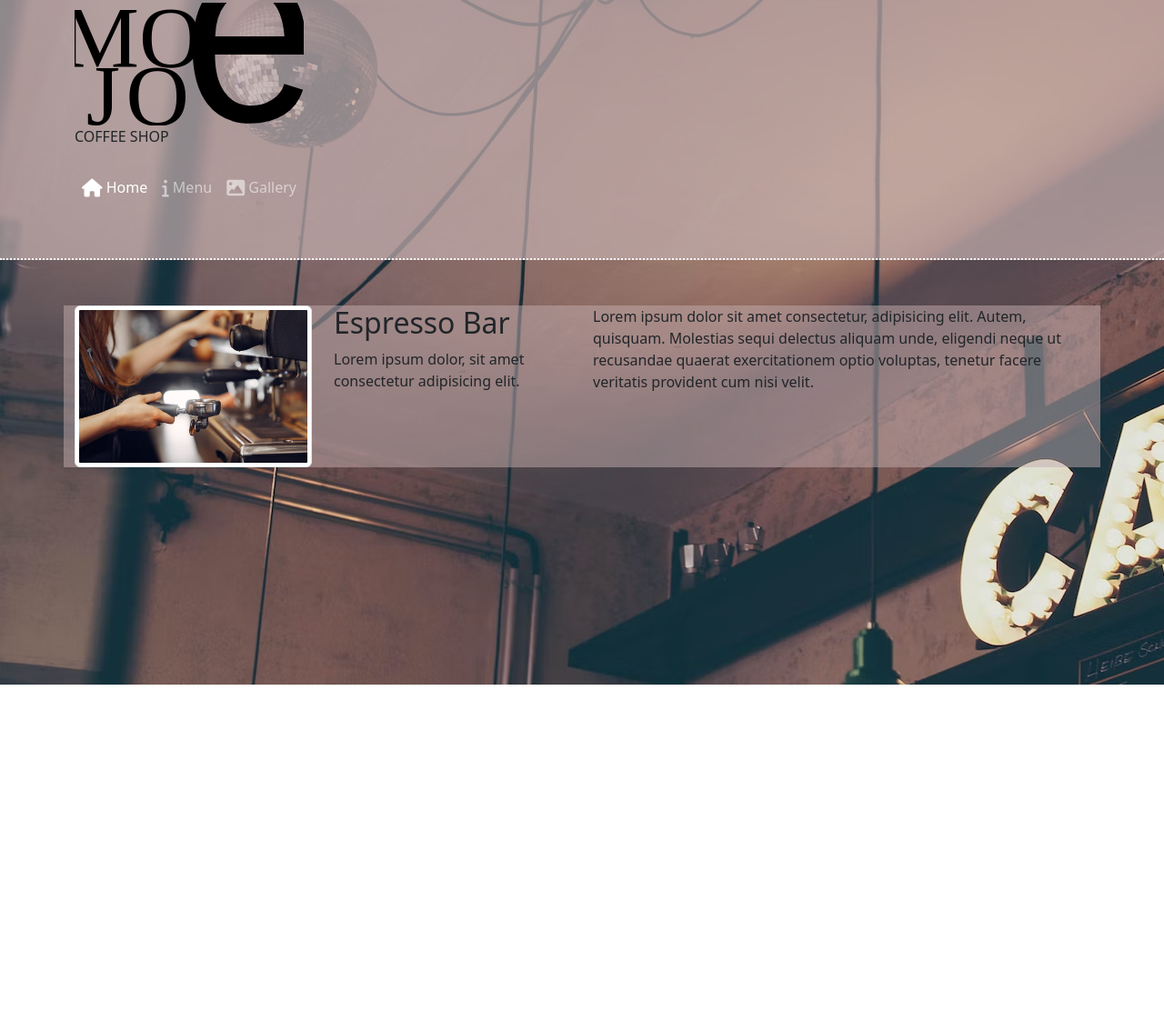
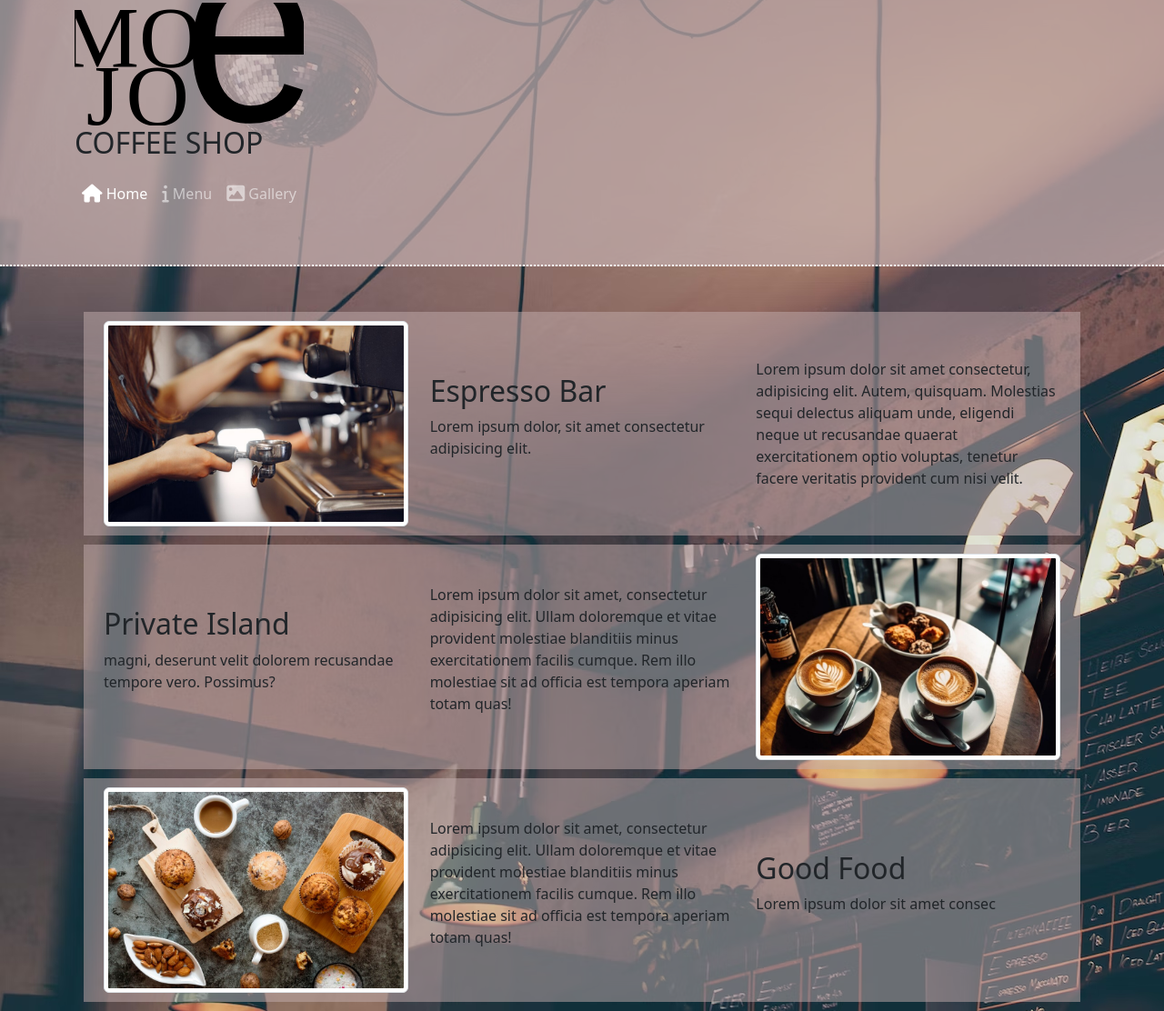
Before and after one commit to MALYPH0NG/MoeJOe, a plain HTML site: page index.html in a window 1280 px wide. Shown: the part 47-1159 px from the top of the page at 91% size. Before the commit the page ends 800 px from the top, so only its background shows below. Drawn offline with nearby package versions, Linux system fonts and the light colour scheme.

Commit message:
added more row content to index.html

```diff
--- a/css/styles.css
+++ b/css/styles.css
@@ -11,4 +11,12 @@ header {
 
 .light-bg {
     background-color: rgb(196, 174, 174, .5);
+    margin: 10px 10px;
+    padding: 10px 10px;
+    align-items: center;
 }
+
+.img-sizing {
+    width: 100%;
+    height: 100%;
+}
--- a/index.html
+++ b/index.html
@@ -21,14 +21,13 @@
         <div class="container">
 
             <img src="imgs/mojo.svg" alt="MoeJoe Logo">
-            <p>COFFEE SHOP</p>
+            <h2>COFFEE SHOP</h2>
 
 
         </div>
-        <nav class="navbar navbar-expand-sm navbar-dark sticky-top">
+        <nav class="navbar navbar-expand-md navbar-dark sticky-top">
             <div class="container">
-                <button class="navbar-toggler" type="button" data-bs-toggle="collapse"
-                    data-bs-target="#moejoeNavbar">
+                <button class="navbar-toggler" type="button" data-bs-toggle="collapse" data-bs-target="#moejoeNavbar">
                     <span class="navbar-toggler-icon"></span>
                 </button>
 
@@ -37,8 +36,7 @@
                         <li class="nav-item"><a class="nav-link active" href="index.html"><i
                                     class="fa-solid fa-house fa-lg"></i>
                                 Home</a></li>
-                        <li class="nav-item"><a class="nav-link" href="menu.html"><i
-                                    class="fa-solid fa-info fa-lg"></i>
+                        <li class="nav-item"><a class="nav-link" href="menu.html"><i class="fa-solid fa-info fa-lg"></i>
                                 Menu</a></li>
                         <li class="nav-item"><a class="nav-link" href="gallery.html"><i
                                     class="fa-solid fa-image fa-lg"></i> Gallery</a></li>
@@ -49,24 +47,65 @@
     </header>
 
     <div class="container">
-        <div class="row">
-            <div class="col-3 light-bg">
+        <div class="row light-bg">
+            <div class="col-4 mx-auto">
                 <img class="img-thumbnail" src="imgs/espresso-shot.jpg" alt="espresso">
             </div>
-            <div class="col light-bg">
+
+            <div class="col-4 mx-auto">
                 <h2>Espresso Bar</h2>
-                <p>Lorem ipsum dolor, sit amet consectetur adipisicing elit.</p>
+                <p class="d-none d-md-block">Lorem ipsum dolor, sit amet consectetur adipisicing elit.</p>
             </div>
-            <div class="col-6 d-none d-sm-block light-bg">
-                Lorem ipsum dolor sit amet consectetur, adipisicing elit. Autem, quisquam. Molestias sequi delectus aliquam unde, eligendi neque ut recusandae quaerat exercitationem optio voluptas, tenetur facere veritatis provident cum nisi velit.
+
+            <div class="col d-none d-md-block mx-auto">
+                Lorem ipsum dolor sit amet consectetur, adipisicing elit. Autem, quisquam. Molestias sequi delectus
+                aliquam unde, eligendi neque ut recusandae quaerat exercitationem optio voluptas, tenetur facere
+                veritatis provident cum nisi velit.
             </div>
         </div>
 
-    </div>
+
+        <div class="row light-bg">
+            <div class="col-4 mx-auto">
+                <h2>Private Island</h2>
+                <p class="d-none d-md-block"> magni, deserunt velit dolorem recusandae tempore vero. Possimus?</p>
+            </div>
+
+            <div class="col d-none d-md-block mx-auto">
+                <p>Lorem ipsum dolor sit amet, consectetur adipisicing elit. Ullam doloremque et vitae provident
+                    molestiae blanditiis minus exercitationem facilis cumque. Rem illo molestiae sit ad officia est
+                    tempora aperiam totam quas!</p>
+            </div>
+
+            <div class="col-4 mx-auto">
+                <img class="img-thumbnail" src="imgs/food-coffee.jpg" alt="Muffins">
+            </div>
+        </div>
+        <div class="row light-bg">
+            <div class="col-4 mx-auto">
+                <img class="img-thumbnail" src="imgs/muffins.jpg" alt="Muffins">
+            </div>
+
+
+            <div class="col d-none d-md-block mx-auto">
+                <p>Lorem ipsum dolor sit amet, consectetur adipisicing elit. Ullam doloremque et vitae provident
+                    molestiae blanditiis minus exercitationem facilis cumque. Rem illo molestiae sit ad officia est
+                    tempora aperiam totam quas!</p>
+            </div>
+
+            <div class="col-4 mx-auto">
+                <h2>Good Food</h2>
+                <p class="d-none d-md-block">Lorem ipsum dolor sit amet consec</p>
+            </div>
+        </div>
 
 
 
 
+
+
+
+    </div>
     <script src="https://cdn.jsdelivr.net/npm/bootstrap@5.2.3/dist/js/bootstrap.bundle.min.js"
         integrity="sha384-kenU1KFdBIe4zVF0s0G1M5b4hcpxyD9F7jL+jjXkk+Q2h455rYXK/7HAuoJl+0I4"
         crossorigin="anonymous"></script>
```
